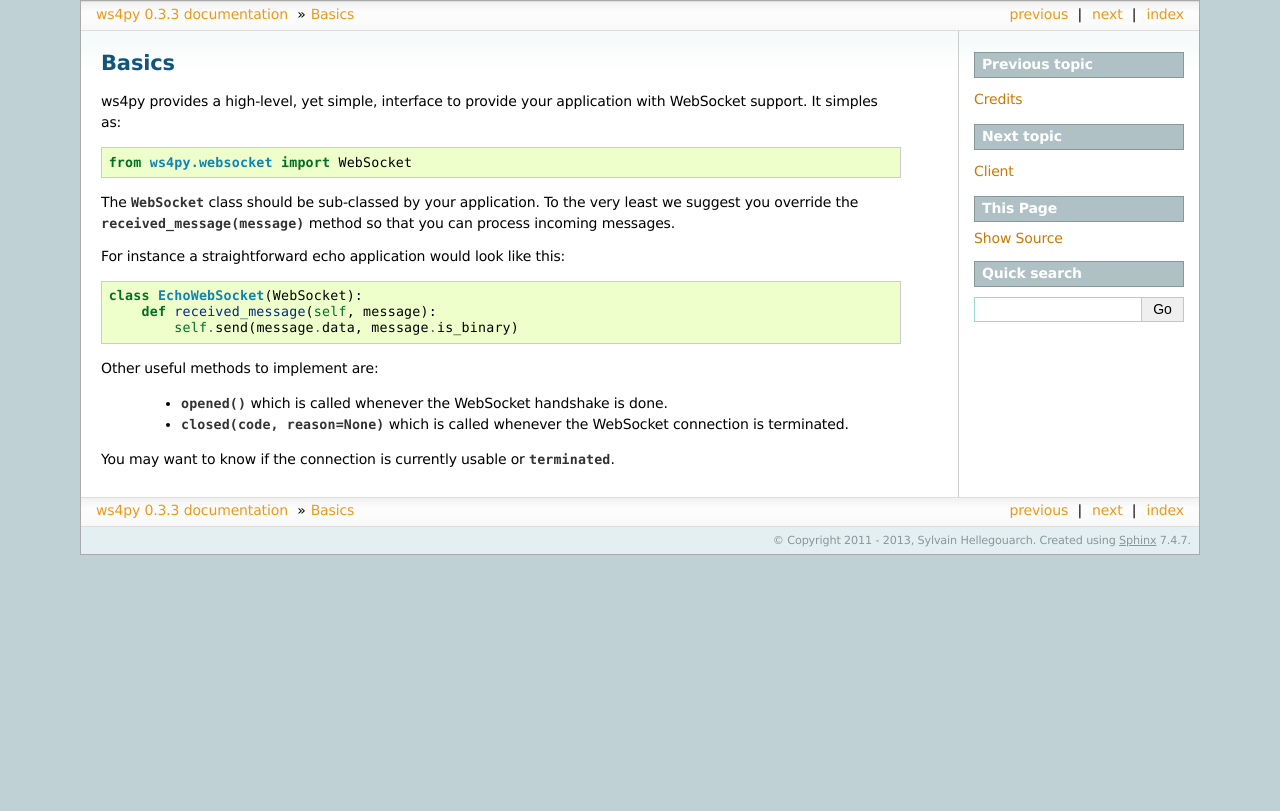
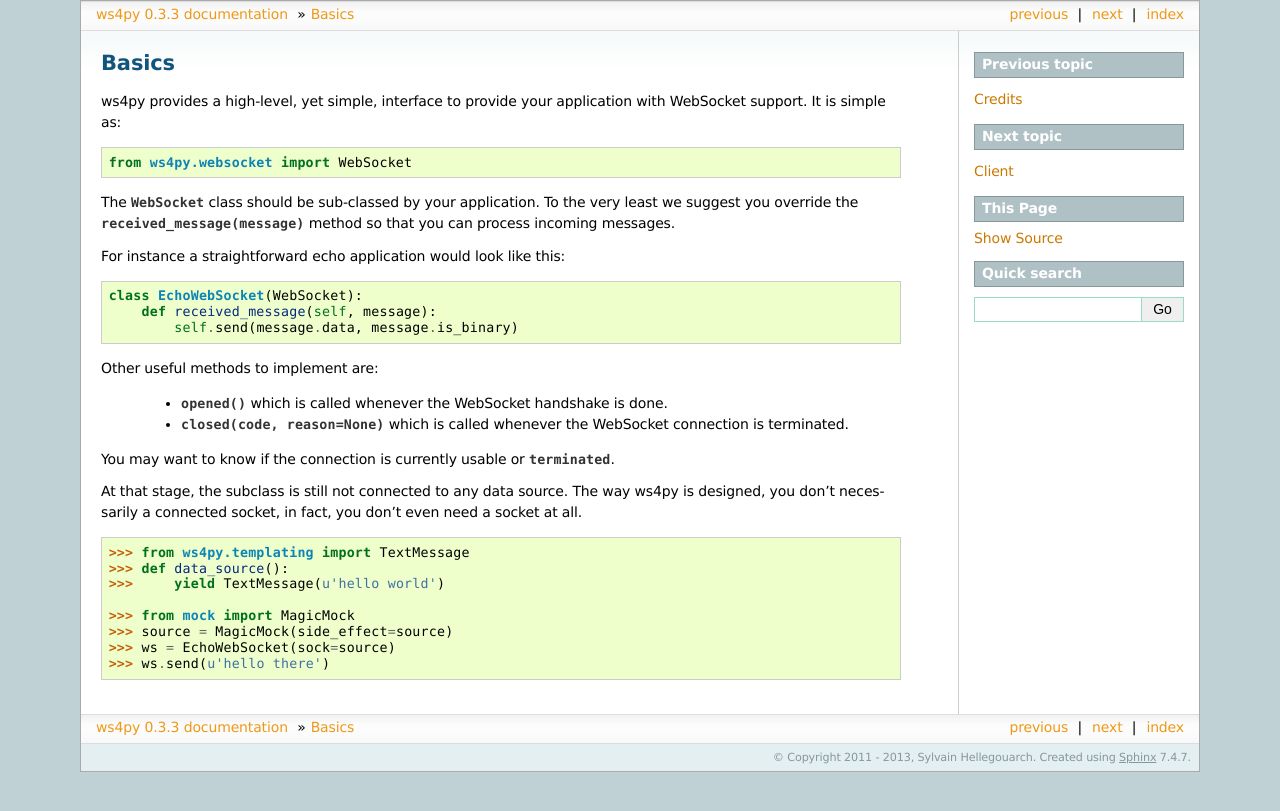
Before and after one commit to Lawouach/WebSocket-for-Python, a Sphinx documentation site: the page built from docs/sources/basics.rst, in a window 1280 px wide. Shown: the top 811 px of the page. Built offline with Sphinx 7.4.7, drawn with Linux system fonts in a browser that asks for light colours.

Commit message:
how to mock the data source

```diff
--- a/docs/sources/basics.rst
+++ b/docs/sources/basics.rst
@@ -1,7 +1,7 @@
 Basics
 ======
 
-ws4py provides a high-level, yet simple, interface to provide your application with WebSocket support. It simples as:
+ws4py provides a high-level, yet simple, interface to provide your application with WebSocket support. It is simple as:
 
 .. code-block:: python
 
@@ -23,3 +23,18 @@
    * :func:`closed(code, reason=None) <ws4py.websocket.WebSocket.closed>` which is called whenever the WebSocket connection is terminated.
 
 You may want to know if the connection is currently usable or :attr:`terminated <ws4py.websocket.WebSocket.terminated>`.
+
+At that stage, the subclass is still not connected to any data source. The way ws4py is designed, you don't
+necessarily a connected socket, in fact, you don't even need a socket at all.
+
+
+.. code-block:: python
+
+    >>> from ws4py.templating import TextMessage
+    >>> def data_source():
+    >>>     yield TextMessage(u'hello world')
+
+    >>> from mock import MagicMock
+    >>> source = MagicMock(side_effect=source)
+    >>> ws = EchoWebSocket(sock=source)
+    >>> ws.send(u'hello there')
```
